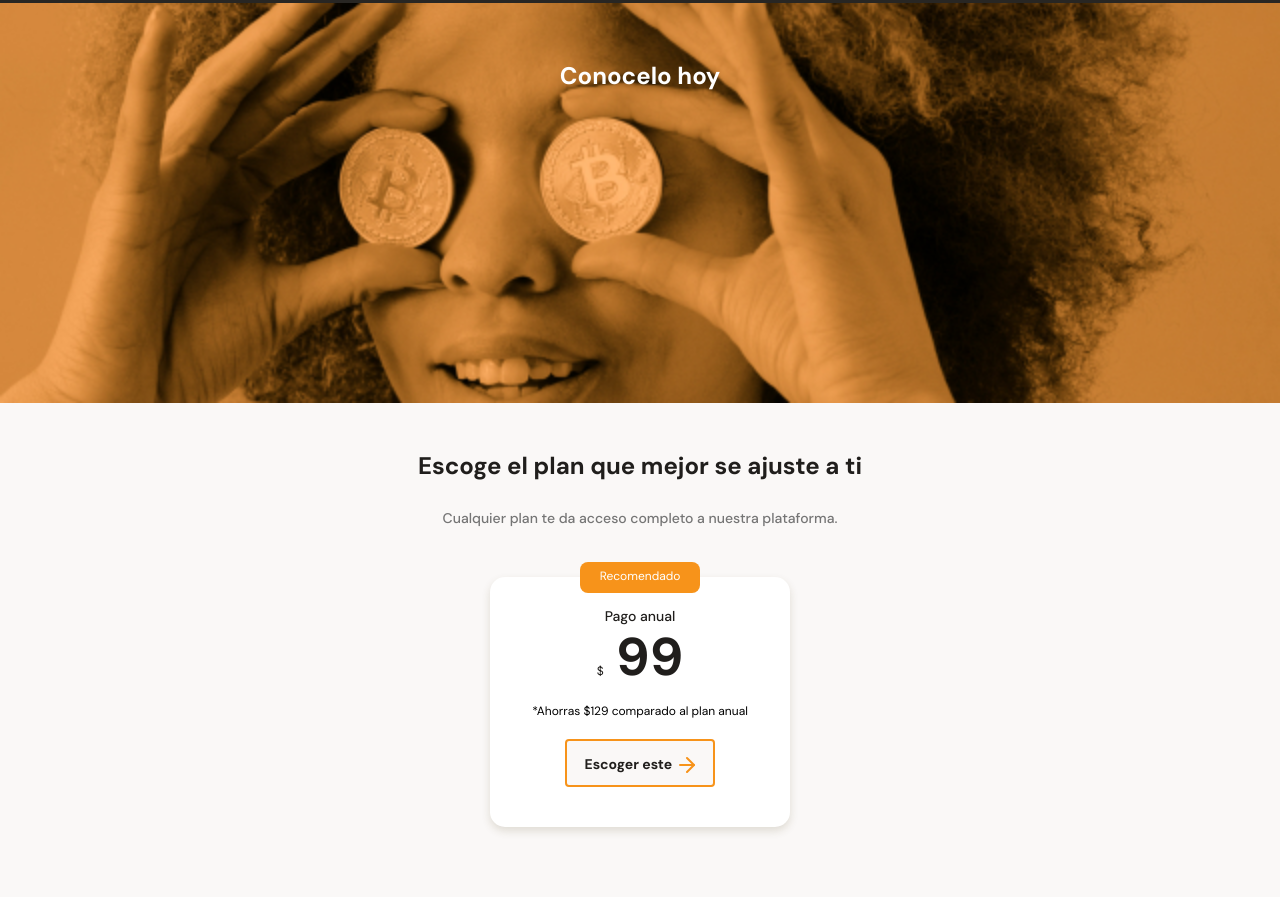
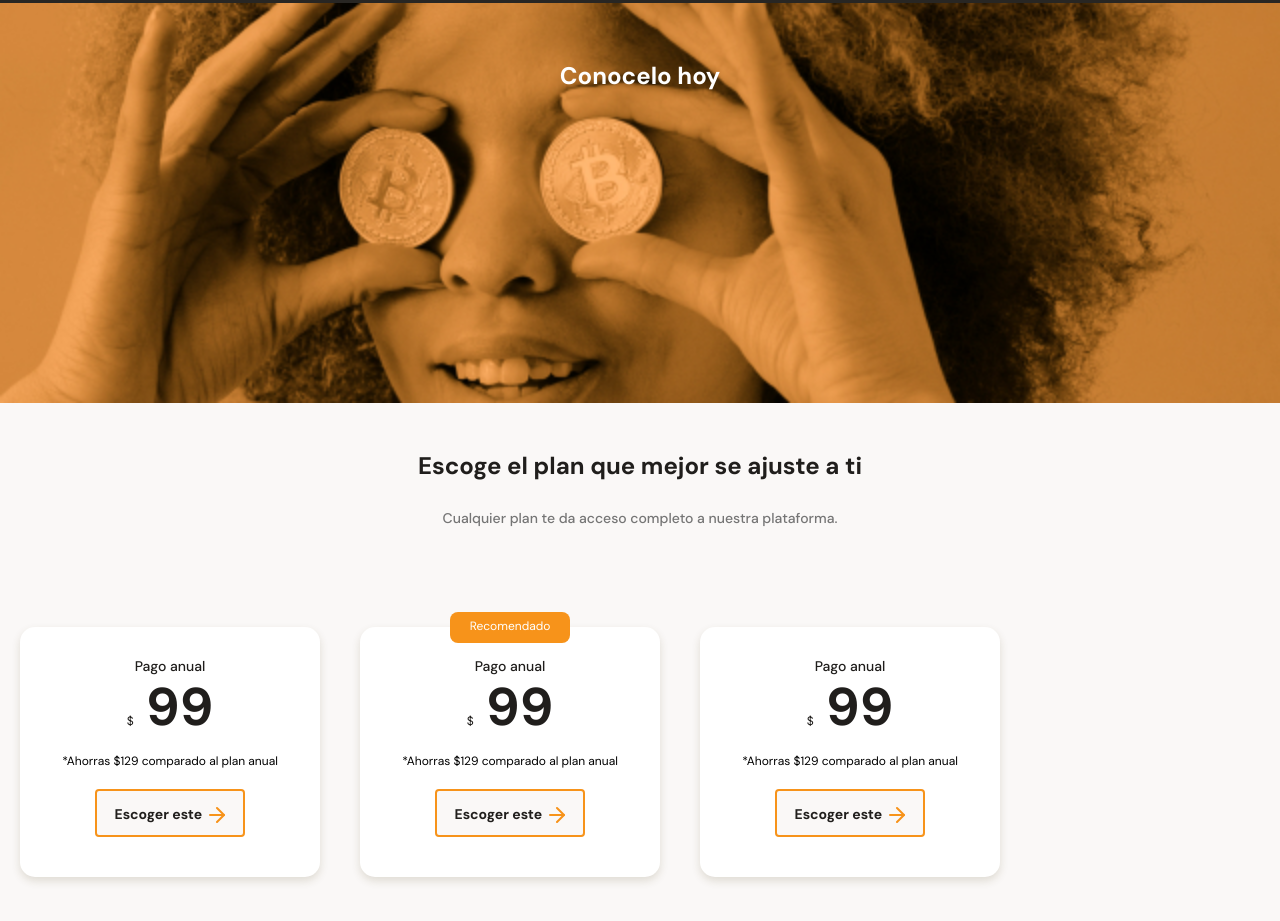
Before and after one commit to jclentino/batabit, a plain HTML site: page index.html in a window 1280 px wide. Shown: the part 2002-2923 px from the top of the page. Before the commit the page ends 2899 px from the top, so only its background shows below. Drawn offline with Linux system fonts and the light colour scheme.

Commit message:
Scroll horizontal con CSS

```diff
--- a/index.html
+++ b/index.html
@@ -98,7 +98,25 @@
             </div>
             <section class="plans-container--slider">
                 <article class="plans-container--card">
+                    <!-- <p class="recomendado">Recomendado</p> -->
+                    <div class="plan-info-container">
+                        <h3 class="plan-card--title">Pago anual</h3>
+                        <p class="plan-card--price"><span>$</span> 99</p>
+                        <p class="plan-card--saving">*Ahorras $129 comparado al plan anual</p>
+                        <button class="plan-card--call-to-action">Escoger este <span></span></button>
+                    </div>
+                </article>
+                <article class="plans-container--card">
                     <p class="recomendado">Recomendado</p>
+                    <div class="plan-info-container">
+                        <h3 class="plan-card--title">Pago anual</h3>
+                        <p class="plan-card--price"><span>$</span> 99</p>
+                        <p class="plan-card--saving">*Ahorras $129 comparado al plan anual</p>
+                        <button class="plan-card--call-to-action">Escoger este <span></span></button>
+                    </div>
+                </article>
+                <article class="plans-container--card">
+                    <!-- <p class="recomendado">Recomendado</p> -->
                     <div class="plan-info-container">
                         <h3 class="plan-card--title">Pago anual</h3>
                         <p class="plan-card--price"><span>$</span> 99</p>
--- a/style.css
+++ b/style.css
@@ -398,13 +398,22 @@ main{
     color: #757575;
 }
 
+.plans-container--slider {
+    display: flex;
+    height: 316px;
+    overflow-x: scroll;
+    overscroll-behavior-x: contain;
+    scroll-snap-type: x proximity;
+}
+
 .plans-container--card {
     position: relative;
+    scroll-snap-align: center;
     width: 70%;
     min-width: 230px;
     max-width: 300px;
     height: 250px;
-    margin: 50px auto 0;
+    margin: 50px 20px 0;
     padding: 0 15px;
     background-color: var(--just-white);
     border-radius: 15px;
```
